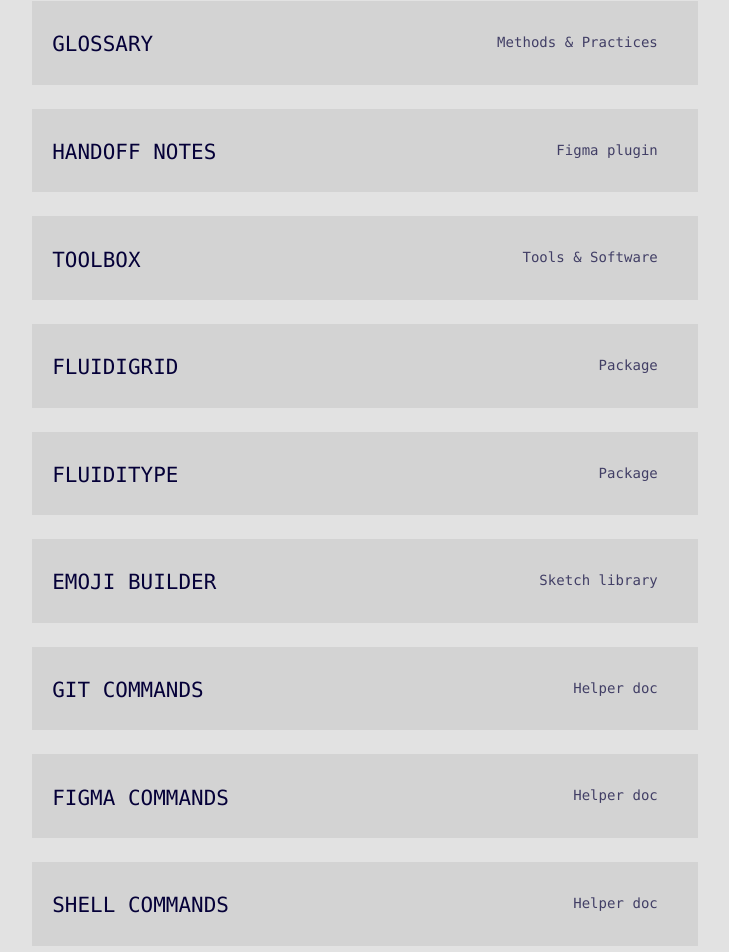
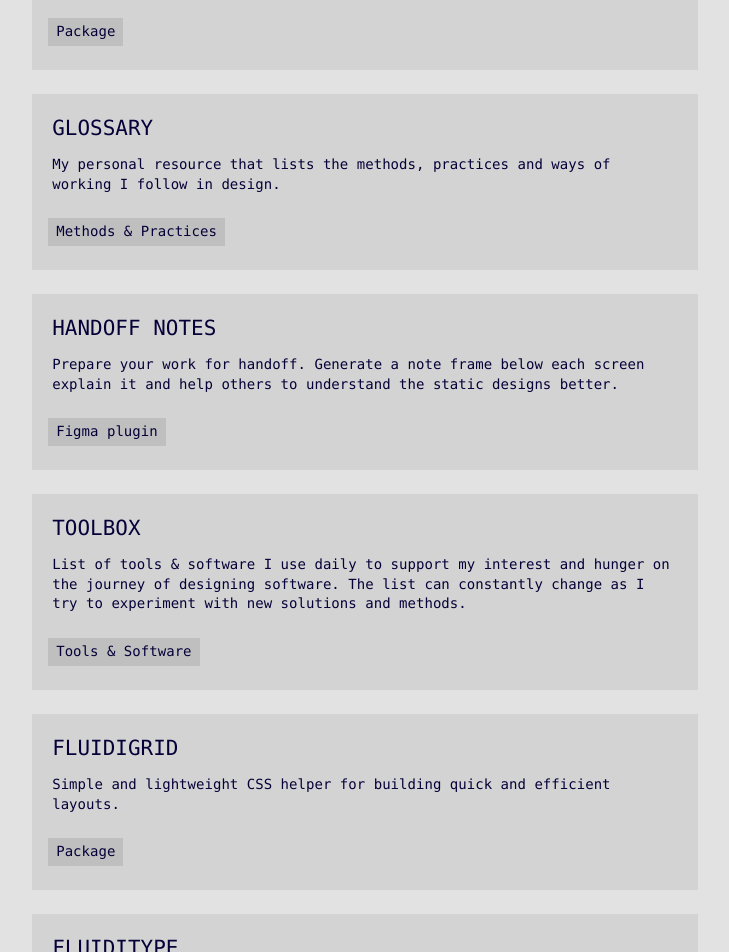
Before and after one commit to boriskirov/boris-kirov-portfolio, a Next.js app: page /playground in a window 1280 px wide. Shown: the part 660-1612 px from the top of the page, without its empty margins (275-1004 px from the left). Built offline with nearby package versions, Linux system fonts and the light colour scheme.

Commit message:
new card component, need to clear the css

```diff
--- /dev/null
+++ b/components/card.js
@@ -0,0 +1,14 @@
+import Link from "next/dist/client/link";
+
+const Card = ({ title, description, link, type, target, className }) => {
+  return (
+    <Link href={link} rel="noopener noreferrer" as={link}>
+      <a className={className} target={target}>
+        <h6 className="headingL">{title}</h6>
+        <small>{description}</small>
+        <small className="tag">{type}</small>
+      </a>
+    </Link>
+  );
+};
+export default Card;
--- a/pages/playground.js
+++ b/pages/playground.js
@@ -5,6 +5,7 @@
 import Link from "next/link";
 import MainWrapper from "../components/mainWrapper";
 import Main from "../components/innerWrapper";
+import Card from "../components/card";
 
 const Playground = () => (
   <Motion>
@@ -28,137 +29,95 @@
         </p>
 
         <div className="contentWrapper">
-          <a
-            className="externalPassage"
-            href="https://www.mirotone.xyz"
+          <Card
+            link="https://www.mirotone.xyz"
+            className="external mainCard"
+            title="Mirotone"
+            description="Mirotone is a small & lightweight design system kit that tries to match Miro styles for helping you design, build and integrate apps."
+            type="Package"
             target="_blank"
-            rel="noopener noreferrer"
-          >
-            <div>
-              <h6 className="headingL">Mirotone</h6>
-            </div>
-            <small>Package</small>
-          </a>
+          />
 
-          <Link
-            href="/playground/my-glossary"
-            rel="noopener noreferrer"
-            as="/playground/my-glossary"
-          >
-            <a className="externalPassage">
-              <style jsx>{`
-                a {
-                  cursor: e-resize;
-                }
-              `}</style>
-              <div>
-                <h6 className="headingL"> Glossary </h6>
-              </div>
-              <small>Methods & Practices</small>
-            </a>
-          </Link>
+          <Card
+            link="/playground/my-glossary"
+            className="mainCard"
+            title="Glossary"
+            description="My personal resource that lists the methods, practices and ways of working I follow in design."
+            type="Methods & Practices"
+            target=""
+          />
 
-          <a
-            className="externalPassage"
-            href="https://www.figma.com/community/plugin/943057200269205449/Handoff-notes"
+          <Card
+            link="https://www.figma.com/community/plugin/943057200269205449/Handoff-notes"
+            className="external mainCard"
+            title="Handoff notes"
+            description="Prepare your work for handoff. Generate a note frame below each screen explain it and help others to understand the static designs better."
+            type="Figma plugin"
             target="_blank"
-            rel="noopener noreferrer"
-          >
-            <div>
-              <h6 className="headingL">Handoff Notes </h6>
-            </div>
-            <small>Figma plugin</small>
-          </a>
+          />
 
-          <Link
-            href="/playground/my-stack"
-            rel="noopener noreferrer"
-            as="/playground/my-stack"
-          >
-            <a className="externalPassage">
-              <style jsx>{`
-                a {
-                  cursor: e-resize;
-                }
-              `}</style>
-              <div>
-                <h6 className="headingL"> Toolbox </h6>
-              </div>
-              <small>Tools & Software</small>
-            </a>
-          </Link>
+          <Card
+            link="/playground/my-stack"
+            className="mainCard"
+            title="Toolbox"
+            description="List of tools & software I use daily to support my interest and hunger on the journey of designing software. The list can constantly change as I try to experiment with new solutions and methods."
+            type="Tools & Software"
+            target=""
+          />
 
-          <a
-            className="externalPassage"
-            href="https://fluidigrid.com/"
+          <Card
+            link="https://fluidigrid.com/"
+            className="external mainCard"
+            title="Fluidigrid"
+            description="Simple and lightweight CSS helper for building quick and efficient layouts."
+            type="Package"
             target="_blank"
-            rel="noopener noreferrer"
-          >
-            <div>
-              <h6 className="headingL">Fluidigrid </h6>
-            </div>
-            <small>Package</small>
-          </a>
+          />
 
-          <a
-            className="externalPassage"
-            href="https://www.fluiditype.com/"
+          <Card
+            link="https://www.fluiditype.com/"
+            className="external mainCard"
+            title="Fluiditype"
+            description="CSS library that focuses on responsive web and pure fluidity."
+            type="Package"
             target="_blank"
-            rel="noopener noreferrer"
-          >
-            <div>
-              <h6 className="headingL">Fluiditype </h6>
-            </div>
-            <small>Package</small>
-          </a>
+          />
 
-          <a
-            className="externalPassage"
-            href="https://www.sketchappsources.com/free-source/3786-emojis-builder-sketch-freebie-resource.html"
+          <Card
+            link="https://www.sketchappsources.com/free-source/3786-emojis-builder-sketch-freebie-resource.html"
+            className="external mainCard"
+            title="Emoji builder"
+            description="An emoji library, created by nested symbols and components to ease the creation of emoji. It is an open file which can be built onto. Use your creativity to create new emojis and bring new emotions. "
+            type="Sketch library"
             target="_blank"
-            rel="noopener noreferrer"
-          >
-            <div>
-              <h6 className="headingL">Emoji builder </h6>
-            </div>
-            <small>Sketch library</small>
-          </a>
+          />
 
-          <a
-            className="externalPassage"
-            href="https://github.com/boriskirov/git-commands"
+          <Card
+            link="https://github.com/boriskirov/git-commands"
+            className="external mainCard"
+            title="Git commands"
+            description="List of handy git commands for efficient and fast way of working."
+            type="Helper doc"
             target="_blank"
-            rel="noopener noreferrer"
-          >
-            <div>
-              <h6 className="headingL">Git commands </h6>
-            </div>
-            <small>Helper doc</small>
-          </a>
+          />
 
-          <a
-            className="externalPassage"
-            href="https://github.com/boriskirov/figma-commands"
+          <Card
+            link="https://github.com/boriskirov/figma-commands"
+            className="external mainCard"
+            title="Figma commands"
+            description="List of custom figma shorcuts and specific plugins for efficient way of working."
+            type="Helper doc"
             target="_blank"
-            rel="noopener noreferrer"
-          >
-            <div>
-              <h6 className="headingL">Figma commands</h6>
-            </div>
-            <small>Helper doc</small>
-          </a>
+          />
 
-          <a
-            className="externalPassage"
-            href="https://github.com/boriskirov/shell-commands"
+          <Card
+            link="https://github.com/boriskirov/shell-commands"
+            className="external mainCard"
+            title="Shell commands"
+            description="A list of command line operations for working."
+            type="Helper doc"
             target="_blank"
-            rel="noopener noreferrer"
-          >
-            <div>
-              <h6 className="headingL">Shell commands</h6>
-            </div>
-            <small>Helper doc</small>
-          </a>
+          />
         </div>
       </Main>
     </MainWrapper>
--- a/styles/styles.css
+++ b/styles/styles.css
@@ -90,6 +90,9 @@
   display: flex;
   align-items: center;
   font-size: 14px;
+  line-height: 1.4;
+  margin: 4px 0 8px 0;
+  padding: 0 4px;
 }
 
 ul {
@@ -331,12 +334,6 @@
   color: #3f53d9;
 }
 
-.mainCard small {
-  padding: 4px 4px 12px 4px;
-  line-height: 1.4;
-  opacity: 0.7;
-}
-
 .stackCard,
 .currentlyListeningCard {
   width: 100%;
@@ -448,6 +445,17 @@
   box-shadow: 0 0 0 4px #3f53d9;
 }
 
+.external {
+  cursor: ne-resize;
+}
+
+.tag {
+  margin: 16px 0;
+  padding: 4px 8px;
+  background-color: #54545428;
+  line-height: 1.4;
+}
+
 .externalPassage {
   width: 100%;
   color: inherit;
@@ -491,13 +499,6 @@
 .externalPassage[href]:focus h6 {
   background-color: #ffcf00;
   color: #3f53d9;
-}
-
-.externalPassage small {
-  padding: 24px;
-  line-height: 1.4;
-  opacity: 0.7;
-  font-size: 14px;
 }
 
 .backButton {
```
Also changed, not shown: pages/writings.js (+11 -9 lines).
